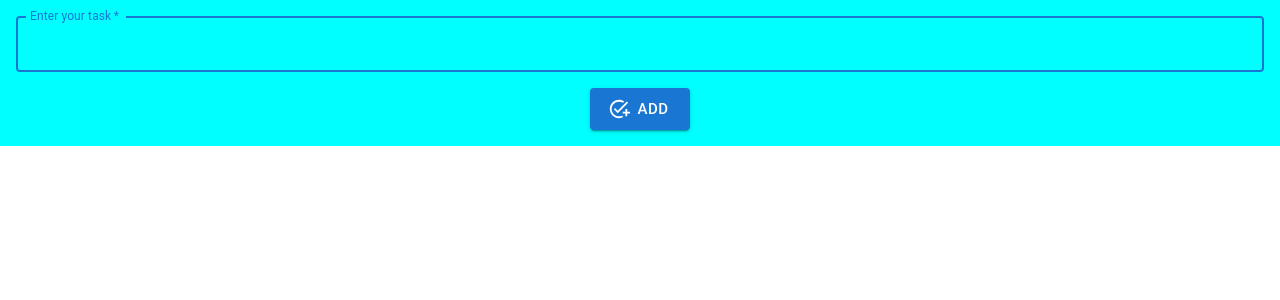
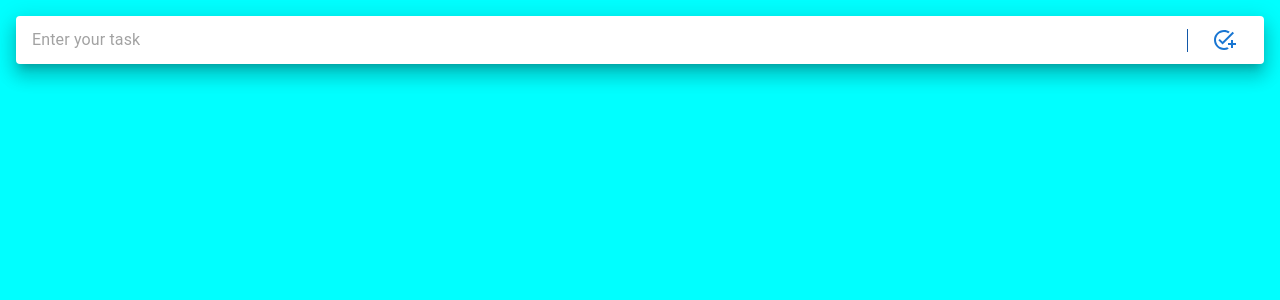
Before and after one commit to Khambazarov/todo, a React (Create React App) app: page / in a window 1280 px wide. Shown: the top 300 px of the page. Built offline with nearby package versions, Linux system fonts and the light colour scheme.

Commit message:
change a lot of things

```diff
--- a/public/index.html
+++ b/public/index.html
@@ -3,7 +3,8 @@
 
 <head>
   <meta charset="utf-8" />
-  <link rel="icon" href="%PUBLIC_URL%/favicon.ico" />
+  <link rel="icon" href="%PUBLIC_URL%/favicon.png" />
+  <link rel="apple-touch-icon" href="%PUBLIC_URL%/favicon.png" />
   <meta name="viewport" content="width=device-width, initial-scale=1" />
   <title>TODO APP</title>
 </head>
--- a/src/App.scss
+++ b/src/App.scss
@@ -12,5 +12,5 @@
 .App {
   width: 100%;
   height: 100%;
-  background-color: #000;
+  background-color: #0ff;
 }
--- a/src/components/Context/Container.js
+++ b/src/components/Context/Container.js
@@ -1,15 +1,31 @@
 import React, { useState, useEffect, useId } from "react";
 import { v4 as uuid } from "uuid";
-import MyContext from "./MyContext";
+import { MyContext } from "./MyContext";
 
-const Container = (props) => {
+export const Container = (props) => {
   const tasks = [];
 
   const [items, setItems] = useState(tasks);
   const [value, setValue] = useState("");
   const ID = useId();
   const UUID = uuid();
-  // const [favourite, setFavourite] = useState(false);
+
+  // Uncaught TypeError: items.filter is not a function
+  // at Container (Container.js:15:1)
+  // at renderWithHooks (react-dom.development.js:16305:1)
+  // at updateFunctionComponent (react-dom.development.js:19588:1)
+  // at beginWork (react-dom.development.js:21601:1)
+  // at HTMLUnknownElement.callCallback (react-dom.development.js:4164:1)
+  // at Object.invokeGuardedCallbackDev (react-dom.development.js:4213:1)
+  // at invokeGuardedCallback (react-dom.development.js:4277:1)
+  // at beginWork$1 (react-dom.development.js:27451:1)
+  // at performUnitOfWork (react-dom.development.js:26557:1)
+  // at workLoopSync (react-dom.development.js:26466:1)
+  // ↓↓↓↓↓↓↓↓↓↓↓↓↓↓↓↓↓↓↓↓↓↓↓↓↓↓↓↓↓↓↓↓↓↓↓↓↓↓↓↓↓↓↓↓↓↓↓↓↓↓↓↓↓↓↓↓↓↓↓↓
+  const toDos = items.filter((item) => !item.done);
+  // ↑↑↑↑↑↑↑↑↑↑↑↑↑↑↑↑↑↑↑↑↑↑↑↑↑↑↑↑↑↑↑↑↑↑↑↑↑↑↑↑↑↑↑↑↑↑↑↑↑↑↑↑↑↑↑↑↑↑↑↑
+
+  const toDones = items.filter((item) => item.done);
 
   useEffect(() => {
     const tasks = JSON.parse(localStorage.getItem("todos"));
@@ -19,8 +35,19 @@ const Container = (props) => {
     }
   }, []);
 
+  const addItem = (value) => {
+    const newItem = {
+      id: `${ID}${UUID}`,
+      text: value,
+      done: false,
+    };
+    const updatedtasks = [...items, newItem];
+
+    setItems(updatedtasks);
+    localStorage.setItem("todos", JSON.stringify(updatedtasks));
+  };
+
   const updateItem = (id) => {
-    // We need to toggle the status of the item with `id`.
     const updatedItems = items.map((item) => {
       if (item.id === id) {
         item.done = !item.done;
@@ -54,50 +81,6 @@ const Container = (props) => {
     localStorage.setItem("todos", JSON.stringify(remove));
   };
 
-  const addItem = (value) => {
-    const newItem = {
-      // id: uuidv4(),
-      id: `${ID}${UUID}`,
-      text: value,
-      done: false,
-      favourite: false,
-    };
-    const updatedtasks = [...items, newItem];
-
-    setItems(updatedtasks);
-    localStorage.setItem("todos", JSON.stringify(updatedtasks));
-  };
-
-  const toDos = items.filter((item) => !item.done);
-  const toDones = items.filter((item) => item.done);
-
-  /*** ↓↓↓↓↓ TEST FIELD BELLOW ↓↓↓↓↓ TEST FIELD BELLOW ↓↓↓↓↓ ***/
-
-  // const fav = items.filter((item) => !item.favourite);
-  // const noFav = items.filter((item) => item.favourite);
-  // console.log("fav", fav);
-  // console.log("noFav", noFav);
-
-  // const toggleFav = () => {
-  //   setFavourite(!favourite);
-  //   updateFavItem();
-  // };
-
-  // const updateFavItem = () => {
-  //   const updatedFavItems = items.map((item) => {
-  //     console.log("tnnn", item);
-  //     if (item.favourite) {
-  //       item.favourite = !item.favourite;
-  //       return item;
-  //     } else return item;
-  //   });
-
-  //   setItems(updatedFavItems);
-  //   localStorage.setItem("todos", JSON.stringify(updatedFavItems));
-  // };
-
-  /*** ↑↑↑↑↑ TEST FIELD ABOVE ↑↑↑↑↑ TEST FIELD ABOVE ↑↑↑↑↑ ***/
-
   const showLengthToDoItems = () => {
     const tasks =
       toDos.length === 1 ? `${toDos.length} task` : `${toDos.length} tasks`;
@@ -121,42 +104,47 @@ const Container = (props) => {
   };
 
   const STYLES = {
+    textField: {
+      paddingLeft: "1rem",
+    },
     todo: {
       color: "#1565c0",
-      fontSize: "1.5rem",
+      fontSize: "1rem",
       fontWeight: "bold",
     },
     done: {
-      border: "1px solid #0ff",
       backgroundColor: "#0ff",
       color: "#1565c0",
-      textDecoration: "line-through solid red 20%",
+      fontSize: "0.8rem",
+      textDecoration: "line-through solid red 10%",
     },
     todoText: {
       textAlign: "start",
-      margin: "0 0 0 1rem",
+      margin: "0 0 0 0.5rem",
       padding: "1rem 0 0 0",
-      backgroundColor: "#0ff",
       color: "#1565c0",
       fontWeight: "bold",
-      fontSize: "1.5rem",
+      fontSize: "1rem",
     },
     doneText: {
       textAlign: "start",
-      margin: "0 0 0 1rem",
-      // padding: "0 0 1rem 0",
+      margin: "0 0 0 0.5rem",
       borderTop: "1rem solid #0ff",
       backgroundColor: "#0ff",
       color: "#1565c0",
       fontWeight: "bold",
-      fontSize: "1.5rem",
+      fontSize: "1rem",
+    },
+    restoreFromTrashBtn: {
+      margin: "0.5rem 0 0 0",
+      letterSpacing: "0.3rem",
     },
   };
 
   return (
     <MyContext.Provider
       value={{
-        // addItem,
+        addItem,
         updateItem,
         toDos,
         toDones,
@@ -174,5 +162,3 @@ const Container = (props) => {
     </MyContext.Provider>
   );
 };
-
-export default Container;
--- a/src/components/Context/MyContext.js
+++ b/src/components/Context/MyContext.js
@@ -1,5 +1,3 @@
 import { createContext } from "react";
 
-const MyContext = createContext(null);
-
-export default MyContext;
+export const MyContext = createContext(null);
--- a/src/components/Form.js
+++ b/src/components/Form.js
@@ -1,12 +1,11 @@
 import React, { useContext } from "react";
-import ToDoItem from "./ToDoItem";
-import MyContext from "./Context/MyContext";
-import { Button, TextField } from "@mui/material";
+import { ToDoItem } from "./ToDoItem";
+import { MyContext } from "./Context/MyContext";
+import { IconButton, Divider, Paper, Button, InputBase } from "@mui/material";
 import { AddTask, RestoreFromTrash } from "@mui/icons-material";
 
-const ToDosContainer = () => {
+export const Form = () => {
   const {
-    // addItem,
     toDos,
     toDones,
     restoreItem,
@@ -29,31 +28,44 @@ const ToDosContainer = () => {
   return (
     <div className="Form">
       <form>
-        <TextField
+        <Paper elevation={12}>
+          <div className="paper_container">
+            <div className="inputBase_container">
+              <InputBase
                 variant="outlined"
                 type="text"
                 name="todo"
                 value={value}
-          id="fullWidth"
-          className="TextField"
-          label="Enter your task"
+                placeholder="Enter your task"
+                autoFocus
                 fullWidth
-          autoFocus
                 required={true}
                 onChange={(e) => setValue(e.target.value)}
-        />
-        {/* CREATE FN TO AUTOFOCUS THE TEXTFIELD */}
-        <Button
+                style={STYLES.textField}
+              ></InputBase>
+            </div>
+            <div className="devider_addtask_container">
+              <IconButton
                 onClick={handleSubmit}
                 variant="contained"
                 color="primary"
                 size="large"
                 type="submit"
-          startIcon={<AddTask />}
-          style={{ marginTop: "1rem" }}
               >
-          add
-        </Button>
+                <Divider
+                  sx={{
+                    height: 23,
+                    mr: 3,
+                    backgroundColor: "#1565c0",
+                  }}
+                  orientation="vertical"
+                />
+                <AddTask style={{ margin: "0 1rem 0 0" }} />
+              </IconButton>
+            </div>
+          </div>
+        </Paper>
+        {/* CREATE FN TO AUTOFOCUS THE TEXTFIELD */}
         {toDos.length > 0 && (
           <h2 style={STYLES.todoText}>{showLengthToDoItems()}</h2>
         )}
@@ -64,23 +76,20 @@ const ToDosContainer = () => {
             onClick={restoreItem}
             variant="contained"
             color="primary"
-            size="large"
             type="submit"
-            startIcon={<RestoreFromTrash />}
-            endIcon={<RestoreFromTrash />}
-            style={{ margin: "0.5rem 0 0 0" }}
+            fullWidth
+            style={STYLES.restoreFromTrashBtn}
           >
-            restore all done tasks
+            <RestoreFromTrash style={{ margin: "0 0.3rem 0 0" }} />
+            restore all tasks
+            <RestoreFromTrash />
           </Button>
         )}
         {toDones.length > 0 && (
           <h2 style={STYLES.doneText}>{showLengthtoDoneItems()}</h2>
         )}
-        {/* {showLengthtoDoneItems()} */}
         {toDoneItems.length > 0 && <div style={STYLES.done}>{toDoneItems}</div>}
       </form>
     </div>
   );
 };
-
-export default ToDosContainer;
--- a/src/index.js
+++ b/src/index.js
@@ -1,5 +1,5 @@
 import ReactDOM from "react-dom/client";
-import App from "./App";
+import { App } from "./App";
 import React from "react";
 
 const root = ReactDOM.createRoot(document.getElementById("root"));
--- a/src/styles/form.scss
+++ b/src/styles/form.scss
@@ -1,7 +1,19 @@
 .Form {
-  height: 100%;
+  height: 100vh;
   width: 100%;
-  text-align: center;
+  // text-align: center;
   border: 1rem solid #0ff;
   background-color: #0ff;
+
+  .paper_container {
+    display: flex;
+    justify-content: space-between;
+    align-items: center;
+    // border: 1rem solid #f00;
+
+    .inputBase_container {
+      width: 100%;
+    // border: 1rem solid #0f0;
+    }
+  }
 }
--- a/src/styles/todoItem.scss
+++ b/src/styles/todoItem.scss
@@ -2,11 +2,11 @@
   display: flex;
   justify-content: space-between;
   align-items: center;
-  margin: 0.5rem 0;
+  margin: 0.3rem 0;
   border: 2px solid blue;
   border-radius: 6px;
 
   .ToDoItem-title {
-    margin-left: 1rem;
+    margin-left: 0.5rem;
   }
 }
```
Also changed, not shown: src/App.js (+3 -5 lines), src/components/ToDoItem.js (+14 -21 lines), public/favicon.png (added). Lines whose indentation alone changed are shown as unchanged.
